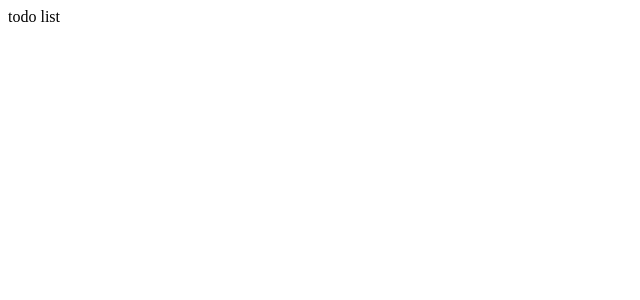
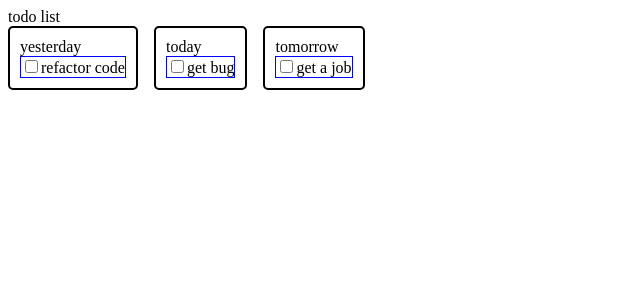
Before and after one commit to noname2048/bz-react-form-practice, a React app in the folder kanban/: page / in a window 1280 px wide. Shown: the top 300 px of the page, without its empty margins (0-640 px from the left). Built offline with nearby package versions, Linux system fonts and the light colour scheme; the HTML template or start-up script is replaced by a standard one.

Commit message:
feat: get default structure

```diff
--- a/kanban/src/kanban/Column.tsx
+++ b/kanban/src/kanban/Column.tsx
@@ -1,7 +1,32 @@
 import { ColumnType } from "./types";
+import Task from "./Task";
+import styled from "styled-components";
 
 const Column = ({ column }: { column: ColumnType }) => {
-  return <>{column.title}</>;
+  return (
+    <Container>
+      {column.title}
+      <TaskContainer>
+        {column.tasks.map((task, index) => {
+          return <Task task={task} key={index} />;
+        })}
+      </TaskContainer>
+    </Container>
+  );
 };
 
+const Container = styled.div`
+  border-radius: 5px;
+  border: 2px solid black;
+  padding: 10px;
+
+  &:hover {
+    background-color: #888888;
+  }
+`;
+const TaskContainer = styled.div`
+  display: flex;
+  flex-flow: column nowrap;
+`;
+
 export default Column;
--- /dev/null
+++ b/kanban/src/kanban/Task.tsx
@@ -0,0 +1,22 @@
+import styled from "styled-components";
+import { TaskType } from "./types";
+
+const Task = ({ task }: { task: TaskType }) => {
+  return (
+    <Container>
+      <input
+        type="checkbox"
+        name="is_done"
+        id="is_done"
+        checked={task.is_done}
+      />
+      {task.content}
+    </Container>
+  );
+};
+
+export default Task;
+
+const Container = styled.div`
+  border: 1px solid blue;
+`;
--- a/kanban/src/kanban/index.tsx
+++ b/kanban/src/kanban/index.tsx
@@ -1,15 +1,32 @@
 import { useRecoilState } from "recoil";
 import kanbanState from "./atoms";
-import {Kanban} from "./types";
-import styled from "styled-components"
+import { KanbanType } from "./types";
+import styled from "styled-components";
+import Column from "./Column";
 
 const KanbanPage = () => {
-  const [kanban, setKanban] = useRecoilState<Kanban>(kanbanState);
-  return <Container>{kanban?.title}</Container>;
+  const [kanban] = useRecoilState<KanbanType>(kanbanState);
+  return (
+    <Container>
+      {kanban?.title}
+      <ColumnContainer>
+        {kanban.columns.map((value, index) => {
+          return <Column column={value} key={index}/>;
+        })}
+      </ColumnContainer>
+    </Container>
+  );
 };
 
 const Container = styled.div`
   width: 100vw;
   height: 100vh;
-`
+`;
+
+const ColumnContainer = styled.div`
+  display: flex;
+  flex-flow: row nowrap;
+  gap: 1rem;
+`;
+
 export default KanbanPage;
```
